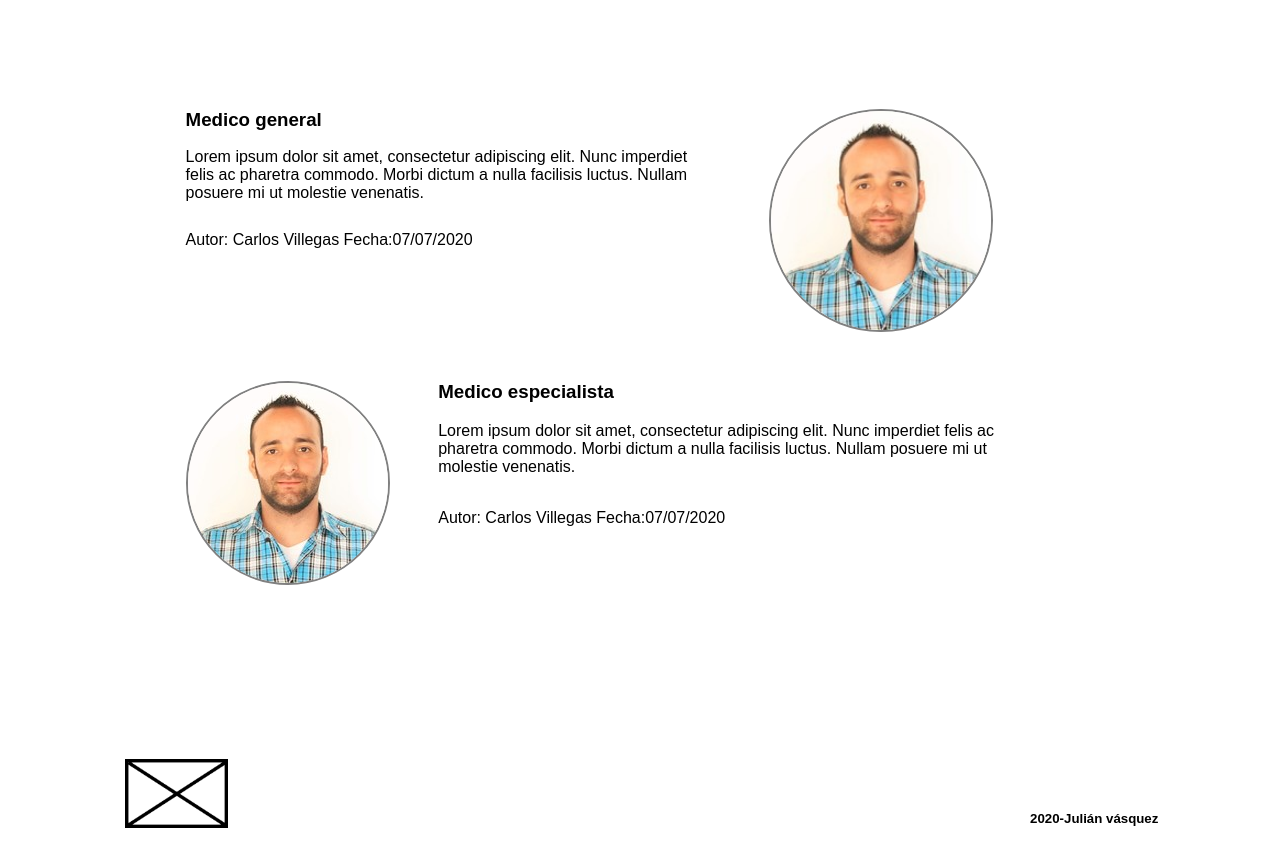
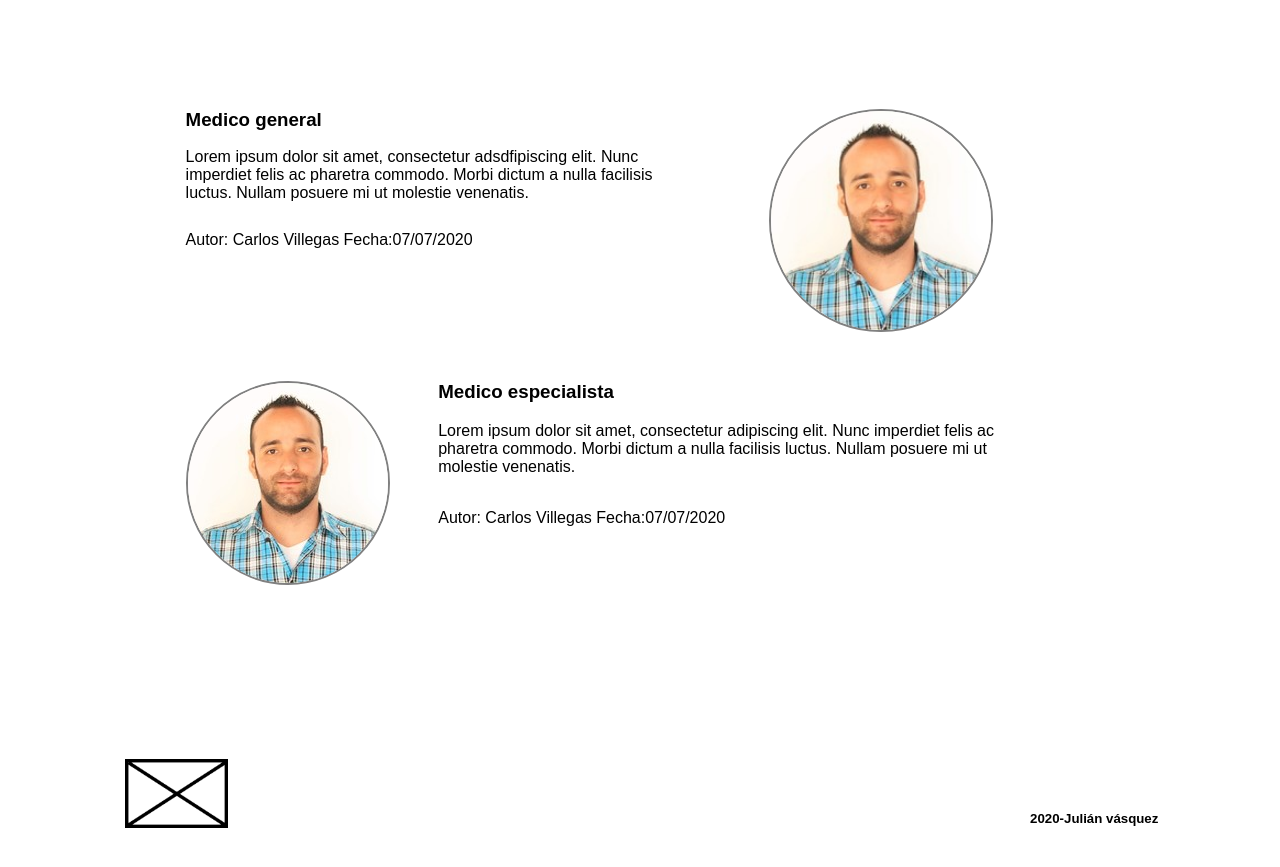
Before and after one commit to tridoxx/dwa, a plain HTML site: page index.html in a window 1280 px wide. Shown: the part 71-938 px from the top of the page. Drawn offline with Linux system fonts and the light colour scheme.

Commit message:
segundo commit de prueba

```diff
--- a/index.html
+++ b/index.html
@@ -30,7 +30,7 @@
                 <h1>Medico general</h1>
 
             <div>
-            <p>Lorem ipsum dolor sit amet, consectetur adipiscing elit. Nunc imperdiet felis ac pharetra commodo. Morbi dictum a nulla facilisis luctus. Nullam posuere mi ut molestie venenatis.</p>
+            <p>Lorem ipsum dolor sit amet, consectetur adsdfipiscing elit. Nunc imperdiet felis ac pharetra commodo. Morbi dictum a nulla facilisis luctus. Nullam posuere mi ut molestie venenatis.</p>
 
             <p>Autor: Carlos Villegas Fecha:07/07/2020</p>
             </div>
```
